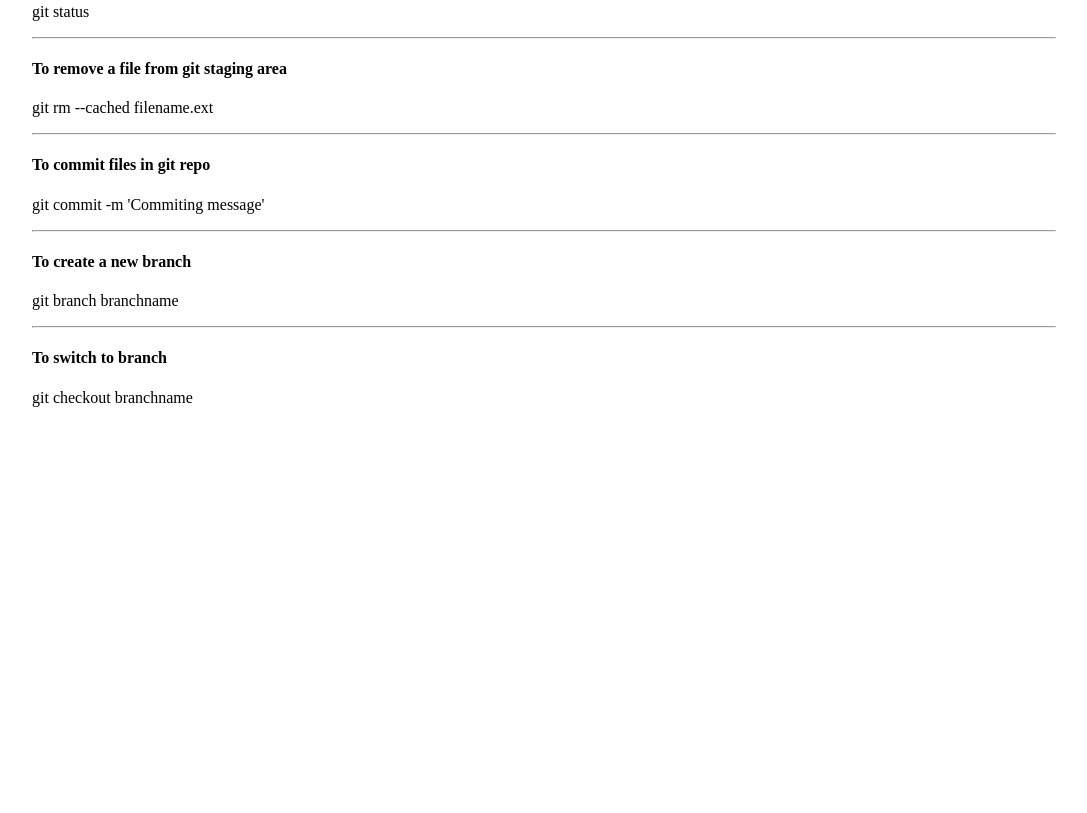
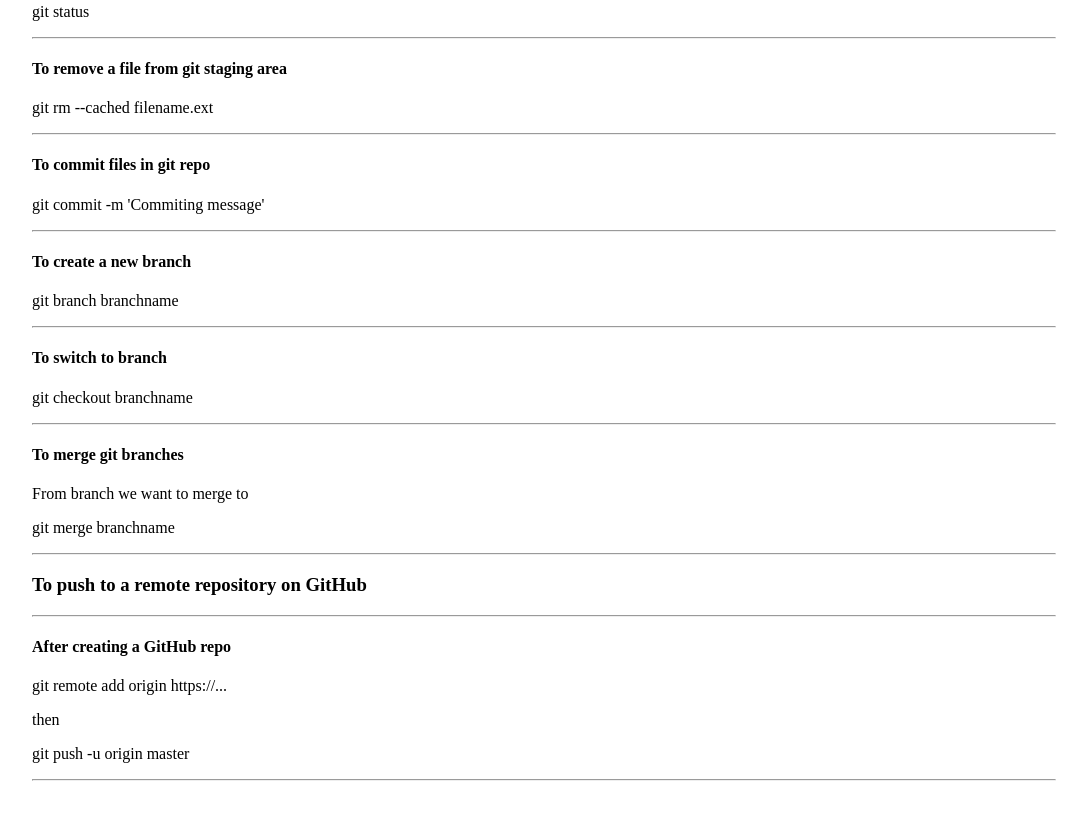
Before and after one commit to SinisaVukmirovic/Git-Practice, a plain HTML site: page index.html in a window 1280 px wide. Shown: the part 714-1527 px from the top of the page, without its empty margins (96-1183 px from the left). Before the commit the page ends 1153 px from the top, so only its background shows below. Drawn offline with Linux system fonts and the light colour scheme.

Commit message:
Finished project

```diff
--- a/index.html
+++ b/index.html
@@ -48,6 +48,19 @@
     <hr>
     <h4>To switch to branch</h4>
     <p>git checkout branchname</p>
+    <hr>
+    <h4>To merge git branches</h4>
+    <p>From branch we want to merge to</p>
+    <p>git merge branchname</p>
+    <hr>
+    <h3>To push to a remote repository on GitHub</h3>
+    <hr>
+    <h4>After creating a GitHub repo</h4>
+    <p>git remote add origin https://...</p>
+    <p>then</p>
+    <p>git push -u origin master</p>
+    <hr>
+
 
     <script src="app.js"></script>
 </body>
```
